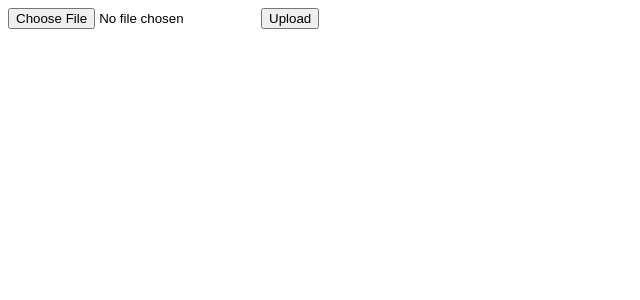
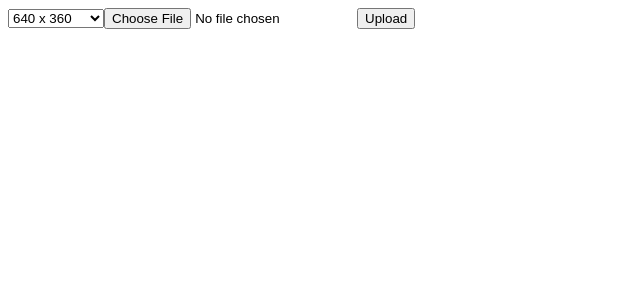
Before and after one commit to Manishyolo/file-compression-frontend, a React (Vite) app: page / in a window 1280 px wide. Shown: the top 300 px of the page, without its empty margins (0-640 px from the left). Built offline with nearby package versions, Linux system fonts and the light colour scheme.

Commit message:
Add resolution selection to file upload form

```diff
--- a/src/App.jsx
+++ b/src/App.jsx
@@ -7,8 +7,13 @@ const App = () => {
     e.preventDefault()
       const formdata = new FormData(e.target);
 
-      const file = formdata.get("file")
-      console.log(file)
+      console.log(formdata)
+
+      const file = formdata.get("file");
+      const resolution = formdata.get("resolution");
+
+
+      console.log(file,resolution);
    const data = await fetch("http://localhost:3000/api/file/compress",{
     method:"POST",
     body:formdata
@@ -22,8 +27,12 @@ const App = () => {
   return (
     <div>
        <form action="submit" onSubmit={handleupload}>
+         <select name='resolution' id='resolution'>
+          <option value="640 x 360">640 x 360</option>
+          <option value="4096 x 2160">4096 x 2160</option>
+        </select>
+        <input type="file" placeholder='upload your file here' name='file'/>
 
-        <input type="file" placeholder='upload your file here' name='file'/>
         <button type='submit'>Upload</button>
        </form>
          {
```
